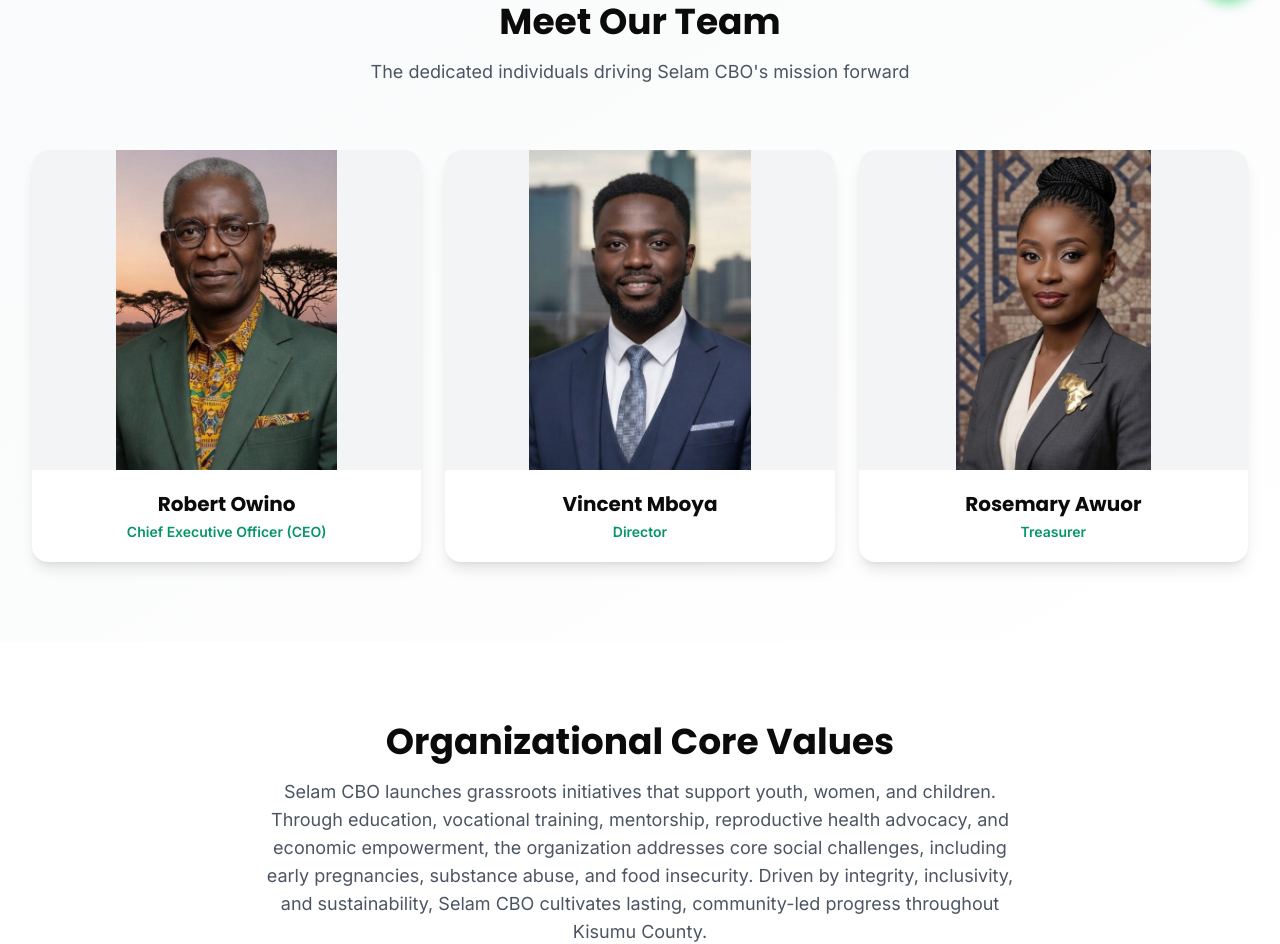
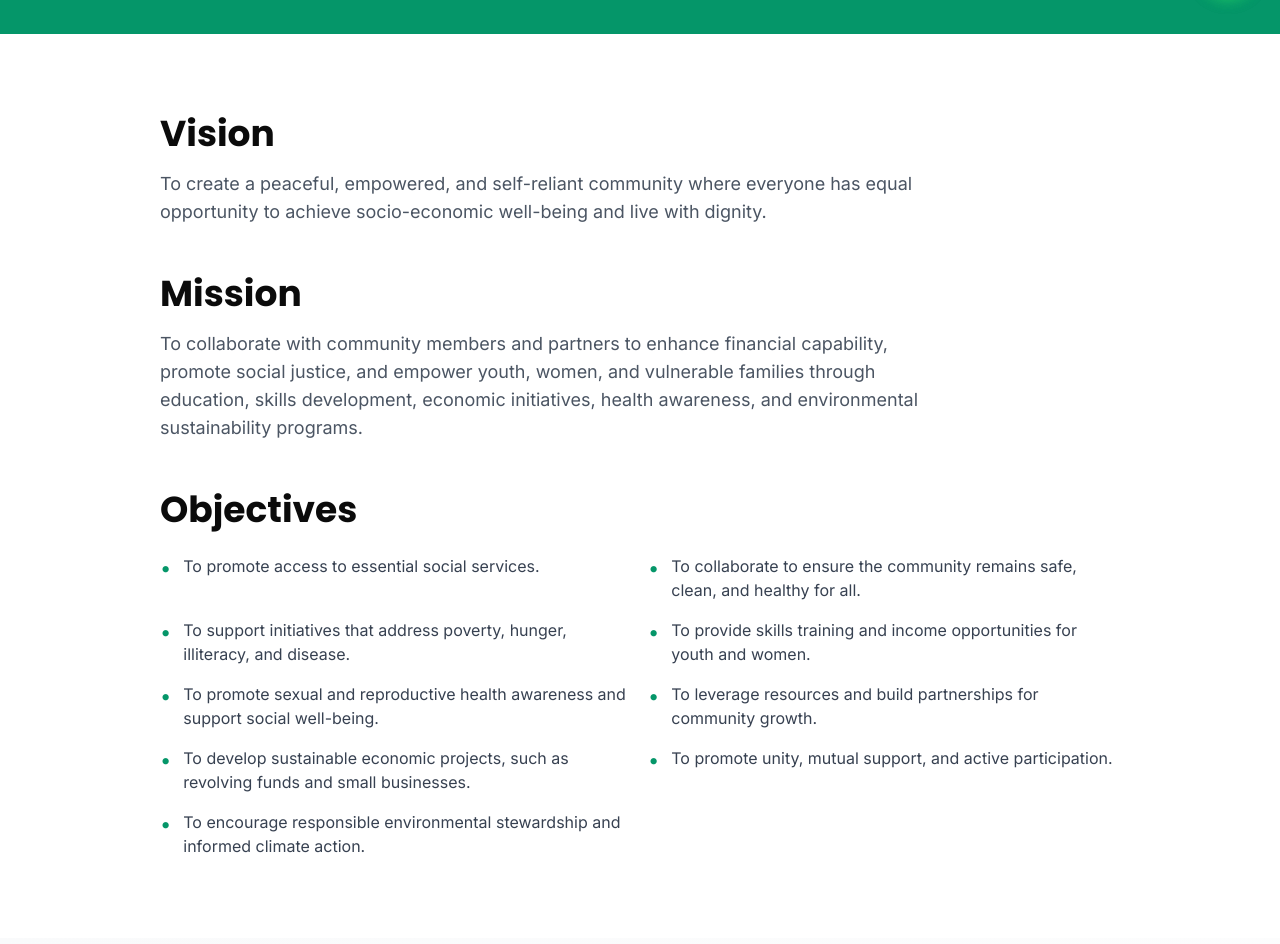
Before and after one commit to Vinn254/selam-NGO, a Next.js app: page /about in a window 1280 px wide. Shown: the part 778-1722 px from the top of the page. Built offline with nearby package versions, Linux system fonts and the light colour scheme.

Commit message:
Add organization story, vision, mission, objectives, capacity-building efforts, and membership section

```diff
--- a/app/about/page.js
+++ b/app/about/page.js
@@ -29,15 +29,85 @@ export default function AboutPage() {
               </h1>
               <div className="space-y-6 text-lg sm:text-xl text-white/90 max-w-4xl mx-auto text-left leading-relaxed">
                 <p>
-                  SELAM is a non-political, independent, and non-profit Community-Based Organization (CBO) founded in Kisumu, Kenya, that empowers vulnerable communities by fostering solidarity, creating opportunities, and promoting sustainable growth.
+                  SELAM – Nuru ya Jamii Initiative CBO is a registered community-based organization in Kisumu, Kenya. Founded by committed local members, we address urgent social and economic challenges affecting vulnerable families in Kisumu County. Our organization is rooted in grassroots action, and our mission is to foster unity, expand opportunities, and promote sustainable, inclusive development.
                 </p>
                 <p>
-                  Established to address gender inequality, poverty, and limited access to education and health services, as well as promote environmental sustainability. The name "Selam," meaning peace, reflects our commitment to inclusive development, human dignity, and community harmony.
+                  Kisumu, located on the shores of Lake Victoria, is rich in culture and potential. However, communities continue to face significant barriers to progress and well-being. Gender inequality, poverty, and limited access to quality education and healthcare persist. Early pregnancies, substance abuse, crime, illiteracy, and food insecurity further undermine families and restrict opportunities for youth and women. We established SELAM – Nuru ya Jamii Initiative to address these urgent challenges through lasting, community-driven solutions.
                 </p>
                 <p>
-                  Selam CBO launches grassroots initiatives that support youth, women, and children. Through education, vocational training, mentorship, reproductive health advocacy, and economic empowerment, the organization addresses core social challenges, including early pregnancies, substance abuse, and food insecurity. Driven by integrity, inclusivity, and sustainability, Selam CBO cultivates lasting, community-led progress throughout Kisumu County.
+                  The names "Selam," meaning peace, and "Nuru ya Jamii," meaning light of the community, embody our vision and guiding philosophy. For us, peace signifies not only the absence of conflict but also the presence of justice, opportunity, equality, and shared prosperity. As the light of the community, we aim to inspire resilience, self-reliance, and collective responsibility among those we serve.
                 </p>
               </div>
+            </div>
+          </div>
+        </section>
+
+        {/* Vision, Mission, and Objectives Section */}
+        <section className="py-20">
+          <div className="max-w-5xl mx-auto px-4 sm:px-6 lg:px-8">
+            {/* Vision */}
+            <div className="mb-12">
+              <h2 className="text-3xl sm:text-4xl font-display font-bold text-gray-900 mb-4">
+                Vision
+              </h2>
+              <p className="text-lg text-gray-600 max-w-3xl">
+                To create a peaceful, empowered, and self-reliant community where everyone has equal opportunity to achieve socio-economic well-being and live with dignity.
+              </p>
+            </div>
+
+            {/* Mission */}
+            <div className="mb-12">
+              <h2 className="text-3xl sm:text-4xl font-display font-bold text-gray-900 mb-4">
+                Mission
+              </h2>
+              <p className="text-lg text-gray-600 max-w-3xl">
+                To collaborate with community members and partners to enhance financial capability, promote social justice, and empower youth, women, and vulnerable families through education, skills development, economic initiatives, health awareness, and environmental sustainability programs.
+              </p>
+            </div>
+
+            {/* Objectives */}
+            <div>
+              <h2 className="text-3xl sm:text-4xl font-display font-bold text-gray-900 mb-6">
+                Objectives
+              </h2>
+              <ul className="grid md:grid-cols-2 gap-4">
+                <li className="flex items-start gap-3 text-gray-700">
+                  <span className="text-emerald-600 text-xl">•</span>
+                  <span>To promote access to essential social services.</span>
+                </li>
+                <li className="flex items-start gap-3 text-gray-700">
+                  <span className="text-emerald-600 text-xl">•</span>
+                  <span>To collaborate to ensure the community remains safe, clean, and healthy for all.</span>
+                </li>
+                <li className="flex items-start gap-3 text-gray-700">
+                  <span className="text-emerald-600 text-xl">•</span>
+                  <span>To support initiatives that address poverty, hunger, illiteracy, and disease.</span>
+                </li>
+                <li className="flex items-start gap-3 text-gray-700">
+                  <span className="text-emerald-600 text-xl">•</span>
+                  <span>To provide skills training and income opportunities for youth and women.</span>
+                </li>
+                <li className="flex items-start gap-3 text-gray-700">
+                  <span className="text-emerald-600 text-xl">•</span>
+                  <span>To promote sexual and reproductive health awareness and support social well-being.</span>
+                </li>
+                <li className="flex items-start gap-3 text-gray-700">
+                  <span className="text-emerald-600 text-xl">•</span>
+                  <span>To leverage resources and build partnerships for community growth.</span>
+                </li>
+                <li className="flex items-start gap-3 text-gray-700">
+                  <span className="text-emerald-600 text-xl">•</span>
+                  <span>To develop sustainable economic projects, such as revolving funds and small businesses.</span>
+                </li>
+                <li className="flex items-start gap-3 text-gray-700">
+                  <span className="text-emerald-600 text-xl">•</span>
+                  <span>To promote unity, mutual support, and active participation.</span>
+                </li>
+                <li className="flex items-start gap-3 text-gray-700">
+                  <span className="text-emerald-600 text-xl">•</span>
+                  <span>To encourage responsible environmental stewardship and informed climate action.</span>
+                </li>
+              </ul>
             </div>
           </div>
         </section>
--- a/app/join-us/page.js
+++ b/app/join-us/page.js
@@ -675,6 +675,36 @@ export default function JoinUsPage() {
             )}
           </div>
         </section>
+
+        {/* Membership Section */}
+        <section className="py-20 bg-gradient-to-br from-gray-50 to-white">
+          <div className="max-w-4xl mx-auto px-4 sm:px-6 lg:px-8">
+            <div className="text-center mb-12">
+              <h2 className="text-3xl sm:text-4xl font-display font-bold text-gray-900 mb-4">
+                Membership
+              </h2>
+              <p className="text-lg text-gray-600 max-w-2xl mx-auto">
+                Become a member of SELAM – Nuru ya Jamii Initiative CBO and be part of creating lasting change in our community.
+              </p>
+            </div>
+
+            <div className="modern-card modern-card-green-extra-light text-gray-900 p-8 rounded-2xl">
+              <div className="modern-card-content">
+                <h3 className="text-2xl font-display font-bold mb-6">
+                  3.1 Eligibility and Registration
+                </h3>
+                <p className="text-gray-700 mb-6">
+                  Membership shall be open to any community member aged 18 or older.
+                </p>
+                <div className="flex items-center gap-4">
+                  <span className="text-lg font-semibold text-gray-900">Registration Fee:</span>
+                  <span className="text-2xl font-bold text-emerald-600">Kshs. 100</span>
+                  <span className="text-sm text-gray-500">(non-refundable)</span>
+                </div>
+              </div>
+            </div>
+          </div>
+        </section>
       </main>
       <Footer />
       <WhatsAppButton />
--- a/app/what-we-do/page.js
+++ b/app/what-we-do/page.js
@@ -153,6 +153,72 @@ export default function WhatWeDoPage() {
         ))}
 
         {/* Approach Section */}
+        <section className="py-20">
+          <div className="max-w-5xl mx-auto px-4 sm:px-6 lg:px-8">
+            <div className="text-center mb-12">
+              <h2 className="text-3xl sm:text-4xl font-display font-bold text-gray-900 mb-4">
+                Capacity-building Efforts
+              </h2>
+              <p className="text-lg text-gray-600 max-w-3xl mx-auto">
+                The organisation shall undertake:
+              </p>
+            </div>
+
+            <div className="grid md:grid-cols-2 gap-6">
+              <div className="modern-card modern-card-green-light text-white p-6">
+                <div className="modern-card-content">
+                  <h3 className="text-xl font-display font-bold mb-2">
+                    Fostering unity through welfare and social support programs.
+                  </h3>
+                </div>
+              </div>
+              <div className="modern-card modern-card-green-teal text-white p-6">
+                <div className="modern-card-content">
+                  <h3 className="text-xl font-display font-bold mb-2">
+                    Women's and youth empowerment.
+                  </h3>
+                </div>
+              </div>
+              <div className="modern-card modern-card-green-emerald text-white p-6">
+                <div className="modern-card-content">
+                  <h3 className="text-xl font-display font-bold mb-2">
+                    Education and skills development
+                  </h3>
+                </div>
+              </div>
+              <div className="modern-card modern-card-green-mint text-white p-6">
+                <div className="modern-card-content">
+                  <h3 className="text-xl font-display font-bold mb-2">
+                    Health awareness and support.
+                  </h3>
+                </div>
+              </div>
+              <div className="modern-card modern-card-green-light text-white p-6">
+                <div className="modern-card-content">
+                  <h3 className="text-xl font-display font-bold mb-2">
+                    Economic strengthening initiatives.
+                  </h3>
+                </div>
+              </div>
+              <div className="modern-card modern-card-green-teal text-white p-6">
+                <div className="modern-card-content">
+                  <h3 className="text-xl font-display font-bold mb-2">
+                    Environmental responsibility.
+                  </h3>
+                </div>
+              </div>
+              <div className="modern-card modern-card-green-emerald text-white p-6 md:col-span-2">
+                <div className="modern-card-content">
+                  <h3 className="text-xl font-display font-bold mb-2">
+                    Promotion of sexual and reproductive health.
+                  </h3>
+                </div>
+              </div>
+            </div>
+          </div>
+        </section>
+
+        {/* Our Approach Section */}
         <section className="py-20 bg-[#059669]">
           <div className="absolute inset-0 opacity-50" style={{ backgroundImage: `url("${patternSvg}")` }}></div>
           <div className="max-w-7xl mx-auto px-4 sm:px-6 lg:px-8 relative z-10">
```
